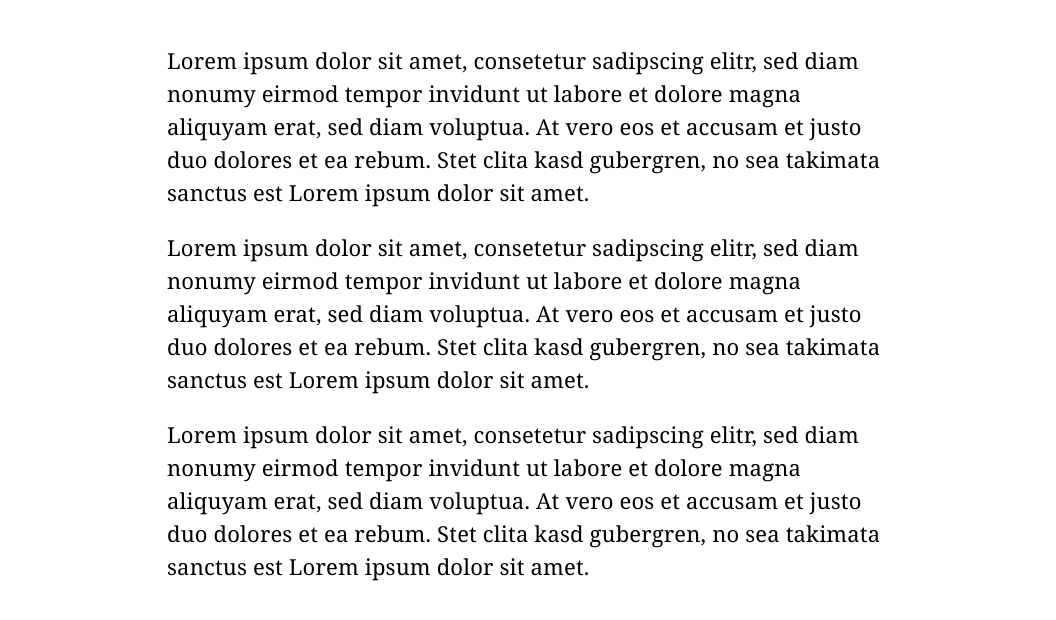
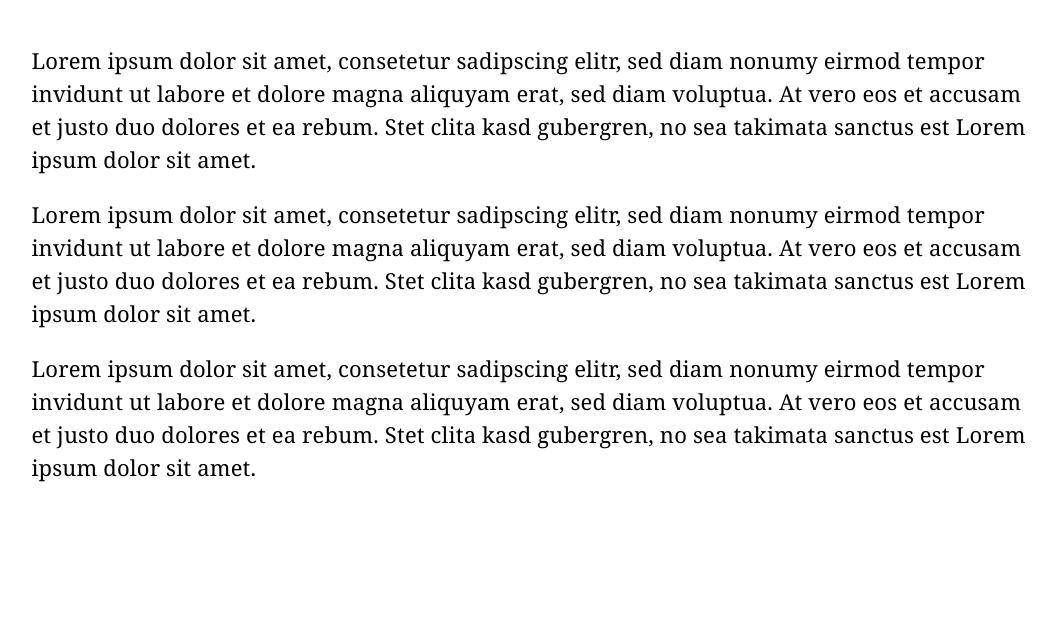
Before and after one commit to nickstenning/marks, a website: page index.html in a window 1280 px wide. Shown: the whole page, without its empty margins (103-1159 px from the left). Drawn offline with Linux system fonts and the light colour scheme; files whose address does not match are found by name.

Commit message:
Make example document fluid
In order to better demonstrate redraw-on-resize behaviour

```diff
--- a/index.html
+++ b/index.html
@@ -9,7 +9,7 @@
       -webkit-font-smoothing: antialiased;
     }
     header, article {
-      width: 740px;
+      width: 80%;
       margin: 2em auto;
     }
 </style>
```
